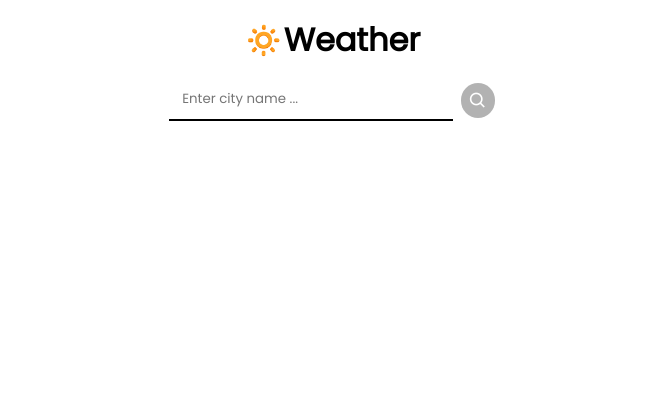
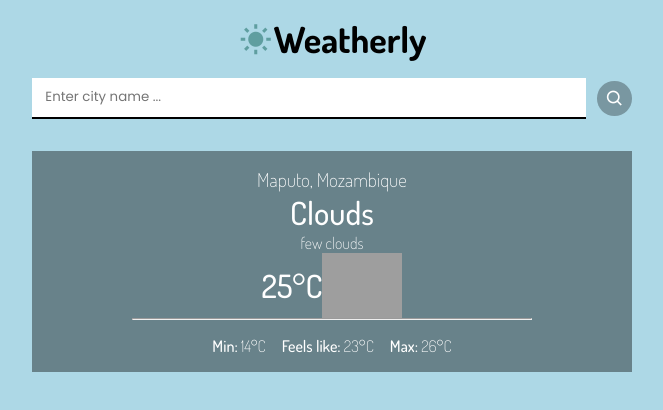
Before and after one commit to nielsero/weather-2, a website built with webpack: page dist/index.html in a window 1280 px wide. Shown: the whole page, without its empty margins (308-971 px from the left). Built offline with nearby package versions, Linux system fonts and the light colour scheme; grey boxes are pictures that could not be loaded.

Commit message:
Create & style weather section

```diff
--- a/src/style.css
+++ b/src/style.css
@@ -1,4 +1,4 @@
-@import url("https://fonts.googleapis.com/css2?family=Dosis:wght@200;500&display=swap");
+@import url("https://fonts.googleapis.com/css2?family=Dosis:wght@200;500;700&display=swap");
 @import url("https://fonts.googleapis.com/css2?family=Poppins:wght@100;300;400&display=swap");
 
 *,
@@ -12,22 +12,39 @@
 body {
   min-height: 100.2vh; /* to disable jarring effect when height grows*/
   padding: 1rem 0.5rem;
-  font-family: "Poppins", sans-serif;
+  font-family: "Dosis", sans-serif;
+  background-color: lightblue;
 }
 
 .header {
-  text-align: center;
+  display: flex;
+  align-items: center;
+  justify-content: center;
+}
+
+.header__icon {
+  font-size: 2.25rem;
+  color: cadetblue;
+}
+
+.header__title {
+  font-size: 2.25rem;
 }
 
 .weather-form {
   display: flex;
   align-items: center;
   justify-content: center;
+  width: 100%;
+  max-width: 600px;
   margin-top: 1rem;
-  column-gap: 0.5rem;
+  margin-left: auto;
+  margin-right: auto;
+  column-gap: 0.7rem;
 }
 
 .city-input {
+  width: 100%;
   padding: 0.7em 1em;
   border: none;
   border-bottom: 2px solid black;
@@ -55,3 +72,65 @@ body {
 .search-button:hover {
   background-color: rgba(0, 0, 0, 0.4);
 }
+
+.weather-display {
+  display: flex;
+  flex-direction: column;
+  align-items: center;
+  width: 100%;
+  max-width: 600px;
+  margin-top: 2rem;
+  margin-left: auto;
+  margin-right: auto;
+  padding: 1em;
+  background-color: rgba(0, 0, 0, 0.4);
+  color: white;
+  font-family: "Dosis", sans-serif;
+  font-weight: 200;
+}
+
+.country-info {
+  font-size: 1.2rem;
+}
+
+.weather-name {
+  font-size: 2rem;
+  font-weight: 500;
+}
+
+.weather-display__temperature-display {
+  display: flex;
+  align-items: center;
+}
+
+.temperature {
+  font-size: 2rem;
+  font-weight: 500;
+}
+
+.weather-image-container {
+  width: 80px;
+  height: 65px;
+}
+
+.weather-image {
+  width: 100%;
+  height: 100%;
+  object-fit: cover;
+  object-position: center;
+}
+
+.line-break {
+  width: 100%;
+  max-width: 400px;
+}
+
+.weather-display__extra {
+  display: flex;
+  column-gap: 1rem;
+  margin-top: 1rem;
+}
+
+.extra-title {
+  font-weight: 500;
+}
```
Also changed, not shown: dist/index.html, dist/main.js.
